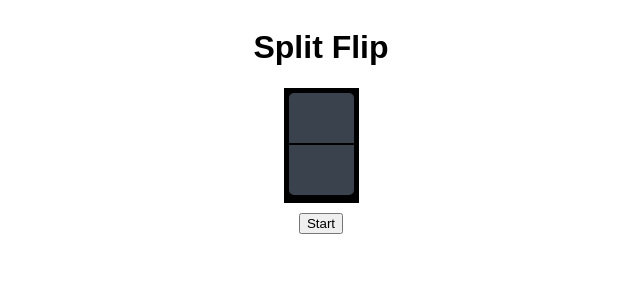
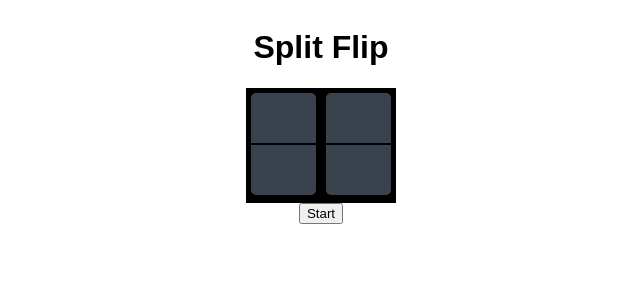
Before and after one commit to nickbarrow/SplitFlip, a React (Create React App) app: page / in a window 1280 px wide. Shown: the top 300 px of the page, without its empty margins (319-959 px from the left). Built offline with nearby package versions, Linux system fonts and the light colour scheme.

Commit message:
getting there

```diff
--- a/src/App.js
+++ b/src/App.js
@@ -1,8 +1,9 @@
-// import React, { useEffect } from "react";
+import React, { useState } from 'react'
 // import './styles.scss'
 import SplitFlip from './SplitFlip'
 
 export default function App() {
+  const [play, setPlay] = useState(false)
   return (
     <div
       className="App"
@@ -14,7 +15,11 @@
       }}>
       <h1>Split Flip</h1>
 
-      <SplitFlip />
+      <div style={{ display: 'flex', flexDirection: 'row' }}>
+        <SplitFlip character="H" play={play} />
+        <SplitFlip character="I" play={play} />
+      </div>
+      <button onClick={() => setPlay(!play)}>Start</button>
     </div>
   )
 }
--- a/src/SplitFlip/index.js
+++ b/src/SplitFlip/index.js
@@ -1,23 +1,32 @@
-import React from 'react'
+import React, { useEffect } from 'react'
 import './splitFlip.scss'
 
-const characters = 'ABCDEFGHIJKLMNOPQRSTUVWXYZ1234567890,.?\'"-=!@#$%^&*()_+'.split(
-  ''
-)
-const animationDuration = 50
+export default function SplitFlip(props) {
+  const character = props.character || ' '
+  const characters = 'ABCDEFGHIJKLMNOPQRSTUVWXYZ1234567890,.?\'"-=!@#$%^&*()_+ '.split(
+    ''
+  )
+  const animationDuration = 50
 
-export default function SplitFlip() {
-  // const [letter, setLetter] = useState('Q')
+  // Assign each character a unique id.
+  const getRandomID = () => {
+    let s = 'char-'
+    for (var i = 0; i < 4; i++) s += Math.floor(Math.random() * 10)
+    return s
+  }
+  // Get ID for this character.
+  const charID = props.charID || getRandomID()
 
+  // Mimic sleep function so we can wait for animation to finish.
   const sleep = (milliseconds) => {
     return new Promise((resolve) => setTimeout(resolve, milliseconds))
   }
 
+  // Flip sequentially until we hit desired character.
   const sequentialFlip = async () => {
-    let char = 'T',
-      index = 0
+    let index = 0
 
-    while (index !== characters.indexOf(char) + 1) {
+    while (index !== characters.indexOf(character) + 1) {
       await flipDown(characters[index])
       index++
     }
@@ -27,10 +36,10 @@
     char = characters[Math.floor(Math.random() * characters.length)]
   ) => {
     let letter = char,
-      topNew = document.querySelector('.top > .new'),
-      topOld = document.querySelector('.top > .old'),
-      bottomNew = document.querySelector('.bottom > .new'),
-      bottomOld = document.querySelector('.bottom > .old')
+      topNew = document.querySelector(`#${charID} > .top > .new`),
+      topOld = document.querySelector(`#${charID} > .top > .old`),
+      bottomNew = document.querySelector(`#${charID} > .bottom > .new`),
+      bottomOld = document.querySelector(`#${charID} > .bottom > .old`)
 
     // First set hidden letters
     topNew.innerHTML = letter
@@ -51,9 +60,13 @@
     bottomOld.innerHTML = letter
   }
 
+  useEffect(() => {
+    if (props.play) sequentialFlip()
+  }, [props.play, sequentialFlip])
+
   return (
     <>
-      <div className="split-flip">
+      <div id={charID} className="split-flip">
         <div className="top">
           <div className="old"></div>
           <div className="new"></div>
@@ -63,13 +76,13 @@
           <div className="new"></div>
         </div>
       </div>
-      <button
+      {/* <button
         style={{ marginTop: '10px' }}
         onClick={() => {
           sequentialFlip()
         }}>
         Start
-      </button>
+      </button> */}
     </>
   )
 }
```
